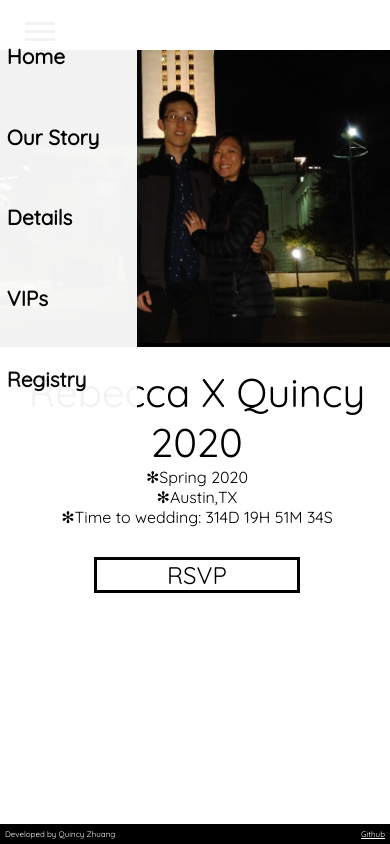
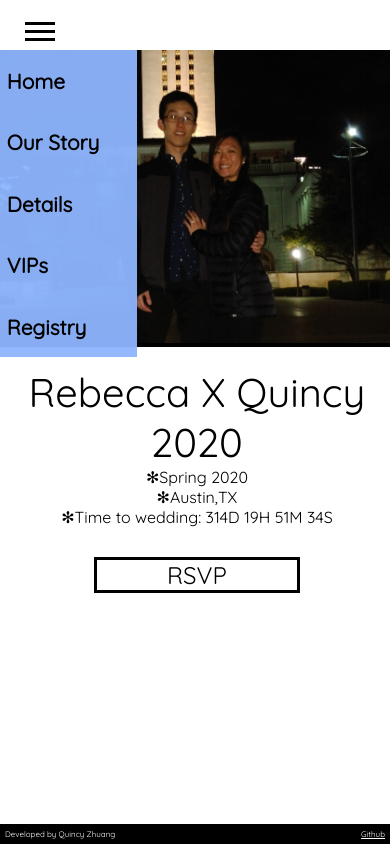
Before and after one commit to quincyzhuang/TheWedding, a plain HTML site: page index.html in a window 390 px wide. Both pictures are taken after a click on the element 37 px from the left and 24 px from the top of the page. Drawn offline with Linux system fonts and the light colour scheme.

Commit message:
Tweaked menu (color + sizing

```diff
--- a/js/modalinteraction.js
+++ b/js/modalinteraction.js
@@ -27,8 +27,12 @@ Here is the wedding registry
 //Modal content ends
 
 const interactMobileMenu = (event) => {
-	mobilemenu.style.display = "block";
-	console.log(event.target.srcElement)
+	let display = mobilemenu.style.display;
+	if (display === "block") {
+		mobilemenu.style.display = "none";
+	} else {
+		mobilemenu.style.display = "block";
+	}
 }
 const closeModal = () => {
 	modal.style.display = "none";
@@ -36,14 +40,12 @@ const closeModal = () => {
 const closeMobileMenu = () => {
 	mobilemenu.style.display = "none";
 }
-
 const clickOutside = (event) => { // If user clicks outside modal popup, close modal
 	let clicked = event.target.id;
 	if( (clicked != modal.firstElementChild.id) && (clicked != '')){
 		closeModal();
 	}
 }
-
 const showModal = (event) => {
 	let type = event.target.id;
 	let text;
@@ -74,7 +76,6 @@ const showModal = (event) => {
 	}
 	modal.style.display = "block";
 }
-
 story.addEventListener('click',showModal);
 details.addEventListener('click',showModal);
 vip.addEventListener('click',showModal);
--- a/styles.css
+++ b/styles.css
@@ -60,9 +60,9 @@
 #mobilemenu {
 	display:none;
 	position:absolute;
-	top:0;
+	top:50px;
 	left:0;
-	background-color: #FFFFFF;
+	background-color: #8eb5ff;
 	color: #000000;
 	width:35%;
 	z-index:1;
@@ -75,10 +75,11 @@
 	justify-content:left;
 	list-style-type:none;
 	padding:0;
+	margin:0;
 }
 
 .mobile_flex_header li {
-	padding:20% 0 20% 5%;
+	padding:13% 0 13% 5%;
 }
 
 .mobile_flex_header li a {
```
